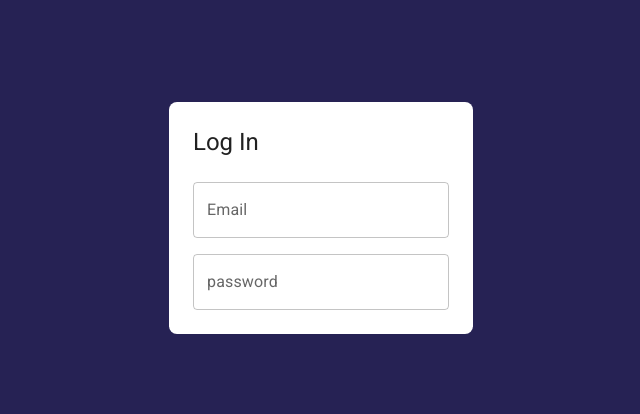
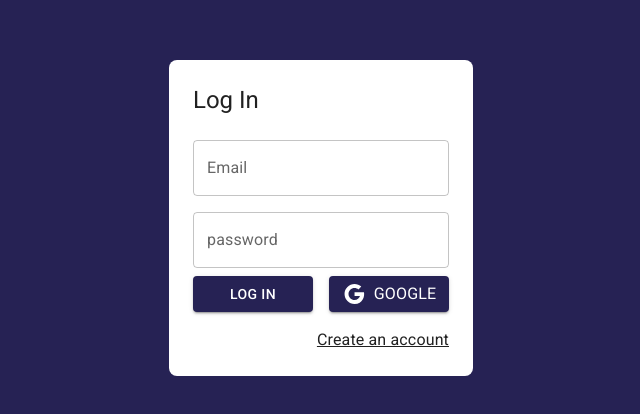
Before and after one commit to RicardoAlustiza/journal-app, a React (Vite) app: page /auth/login in a window 1280 px wide. Shown: the part 182-596 px from the top of the page, without its empty margins (319-959 px from the left). Built offline with nearby package versions, Linux system fonts and the light colour scheme.

Commit message:
LogIn Design

```diff
--- a/src/auth/pages/LogInPage.jsx
+++ b/src/auth/pages/LogInPage.jsx
@@ -1,4 +1,6 @@
-import { Grid2, TextField, Typography } from '@mui/material'
+import { Link as RouterLink } from 'react-router-dom'
+import { Button, Grid2, Link, TextField, Typography } from '@mui/material'
+import { Google } from '@mui/icons-material'
 
 export const LogInPage = () => {
   return (
@@ -10,9 +12,9 @@
       justifyContent="center"
       sx={{ minHeight: '100vh', bgcolor: 'primary.main', padding: 4 }}
     >
-      <Grid2 item
+      <Grid2
         className="box-shadow"
-        size={{ xs: 3 }}
+        size={{ xs: 12, md: 3 }}
         sx={{ bgcolor: 'white', borderRadius: 2, padding: 3 }}
       >
         <Typography variant='h5' sx={{ marginBottom: 1 }}>
@@ -21,7 +23,7 @@
 
         <form>
           <Grid2 container>
-            <Grid2 item size={{ xs: 12 }} sx={{ marginTop: 2 }}>
+            <Grid2 size={{ xs: 12 }} sx={{ marginTop: 2 }}>
               <TextField
                 label="Email"
                 type="email"
@@ -29,7 +31,7 @@
                 fullWidth
               />
             </Grid2>
-            <Grid2 item size={{ xs: 12 }} sx={{ marginTop: 2 }}>
+            <Grid2 size={{ xs: 12 }} sx={{ marginTop: 2 }}>
               <TextField
                 label="password"
                 type="password"
@@ -37,6 +39,28 @@
                 fullWidth
               />
             </Grid2>
+
+
+            <Grid2 container spacing={ 2 } size={{ xs: 12 }} sx={{ marginBottom: 2, marginTop: 1 }}>
+              <Grid2 size={{ xs: 12, sm: 6 }}>
+                <Button variant="contained" fullWidth>
+                  Log In
+                </Button>
+              </Grid2>
+              <Grid2 size={{ xs: 12, sm: 6 }}>
+                <Button variant="contained" fullWidth>
+                  <Google />
+                  <Typography sx={{ marginLeft: 1 }}>Google</Typography>
+                </Button>
+              </Grid2>
+            </Grid2>
+
+            <Grid2 container size={{ xs: 12 }} direction="row" justifyContent="end">
+              <Link component={RouterLink} color="inherit" to="/auth/register">
+                Create an account
+              </Link>
+            </Grid2>
+
           </Grid2>
         </form>
       </Grid2>
```
